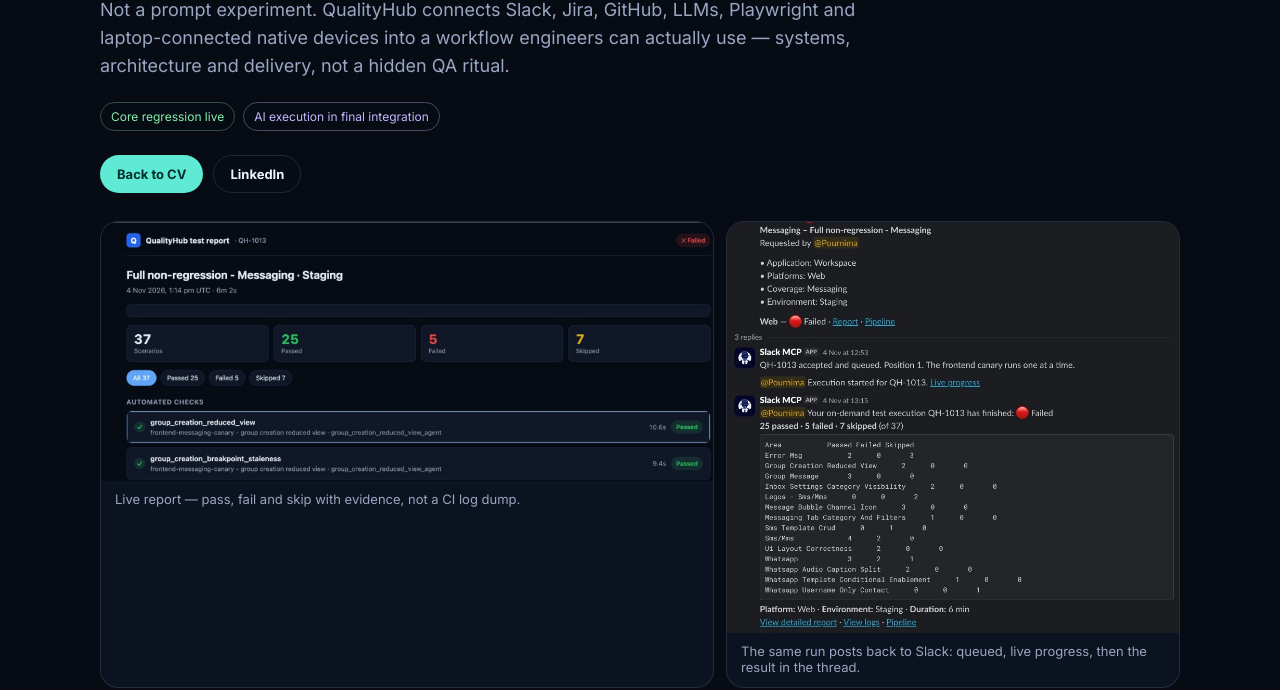
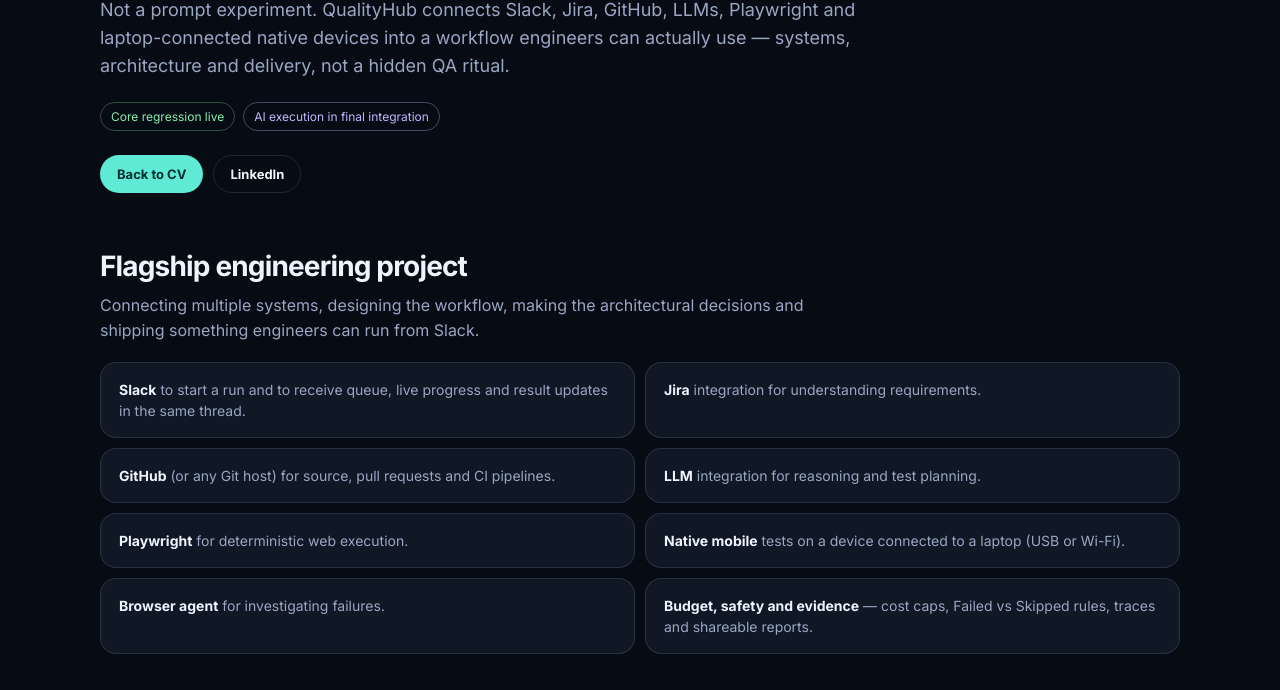
Before and after one commit to QAPournima/qualityhub, a plain HTML site: page index.html in a window 1280 px wide. Shown: the part 264-954 px from the top of the page. Drawn offline with Linux system fonts and the light colour scheme.

Commit message:
Remove the report and Slack screenshots from the QualityHub page.
Co-authored-by: Cursor <cursoragent@cursor.com>

```diff
--- a/index.html
+++ b/index.html
@@ -8,7 +8,7 @@
   <link rel="canonical" href="https://qapournima.github.io/qualityhub/" />
   <link rel="preconnect" href="https://fonts.googleapis.com" />
   <link href="https://fonts.googleapis.com/css2?family=Inter:wght@400;500;600;700;800&display=swap" rel="stylesheet" />
-  <link rel="stylesheet" href="./styles.css?v=arch6" />
+  <link rel="stylesheet" href="./styles.css?v=arch7" />
 </head>
 <body id="top">
   <header class="nav">
@@ -39,21 +39,11 @@
         <a class="btn btn-primary" href="https://qapournima.github.io/QAPournima/">Back to CV</a>
         <a class="btn btn-ghost" href="https://www.linkedin.com/in/pournimatele/">LinkedIn</a>
       </div>
-      <div class="shots">
-        <figure class="shot">
-          <img src="./qualityhub-report.jpg" alt="QualityHub test report for a staging run with pass, fail and skip counts" />
-          <figcaption>Live report — pass, fail and skip with evidence, not a CI log dump.</figcaption>
-        </figure>
-        <figure class="shot">
-          <img src="./qualityhub-slack.jpg" alt="Slack thread with QualityHub queue, live progress and finished pass/fail/skip counts" />
-          <figcaption>The same run posts back to Slack: queued, live progress, then the result in the thread.</figcaption>
-        </figure>
-      </div>
     </section>
 
     <section id="built">
       <h2>Flagship engineering project</h2>
-      <p class="sub">Connecting multiple systems, designing the workflow, making the architectural decisions and shipping something the team can run from Slack.</p>
+      <p class="sub">Connecting multiple systems, designing the workflow, making the architectural decisions and shipping something engineers can run from Slack.</p>
       <ul class="built">
         <li><strong>Slack</strong> to start a run and to receive queue, live progress and result updates in the same thread.</li>
         <li><strong>Jira</strong> integration for understanding requirements.</li>
@@ -82,7 +72,7 @@
         <article class="card">
           <h3>After</h3>
           <ul>
-            <li>Anyone on the team can start a run from Slack and follow a live page to a shareable report.</li>
+            <li>Anyone can start a run from Slack and follow a live page to a shareable report.</li>
             <li>A ticket or pull request can become an AI test plan, then catalog tests, then — in the AI flow — generated tests, agent take-over and an evidence-based verdict.</li>
             <li>The same run can drive web tests in Playwright and native iOS/Android tests on a phone or tablet connected to a laptop.</li>
             <li>Software validation becomes accessible, intelligent and evidence-driven — not a hidden QA ritual.</li>
--- a/styles.css
+++ b/styles.css
@@ -50,26 +50,6 @@ a { color: inherit; }
 .nav-links a { color: var(--muted); text-decoration: none; }
 .nav-links a:hover { color: var(--ink); }
 .hero { padding: 64px 0 28px; }
-.shots {
-  display: grid;
-  grid-template-columns: 1.15fr 0.85fr;
-  gap: 12px;
-  margin-top: 28px;
-}
-.shot {
-  margin: 0;
-  background: #0b1220;
-  border: 1px solid var(--line);
-  border-radius: 18px;
-  overflow: hidden;
-}
-.shot img { display: block; width: 100%; height: auto; }
-.shot figcaption {
-  margin: 0;
-  padding: 10px 14px 12px;
-  color: var(--muted);
-  font-size: 13px;
-}
 .kicker {
   margin: 0 0 12px;
   color: var(--cyan);
@@ -285,6 +265,6 @@ td { color: var(--muted); }
 }
 .foot a { color: var(--ink); text-decoration: none; font-weight: 700; }
 @media (max-width: 800px) {
-  .grid-2, .grid-3, .demo, .built, .shots { grid-template-columns: 1fr; }
+  .grid-2, .grid-3, .demo, .built { grid-template-columns: 1fr; }
   h1 { font-size: 36px; }
 }
```
Also changed, not shown: qualityhub-report.jpg (deleted), qualityhub-slack.jpg (deleted).
